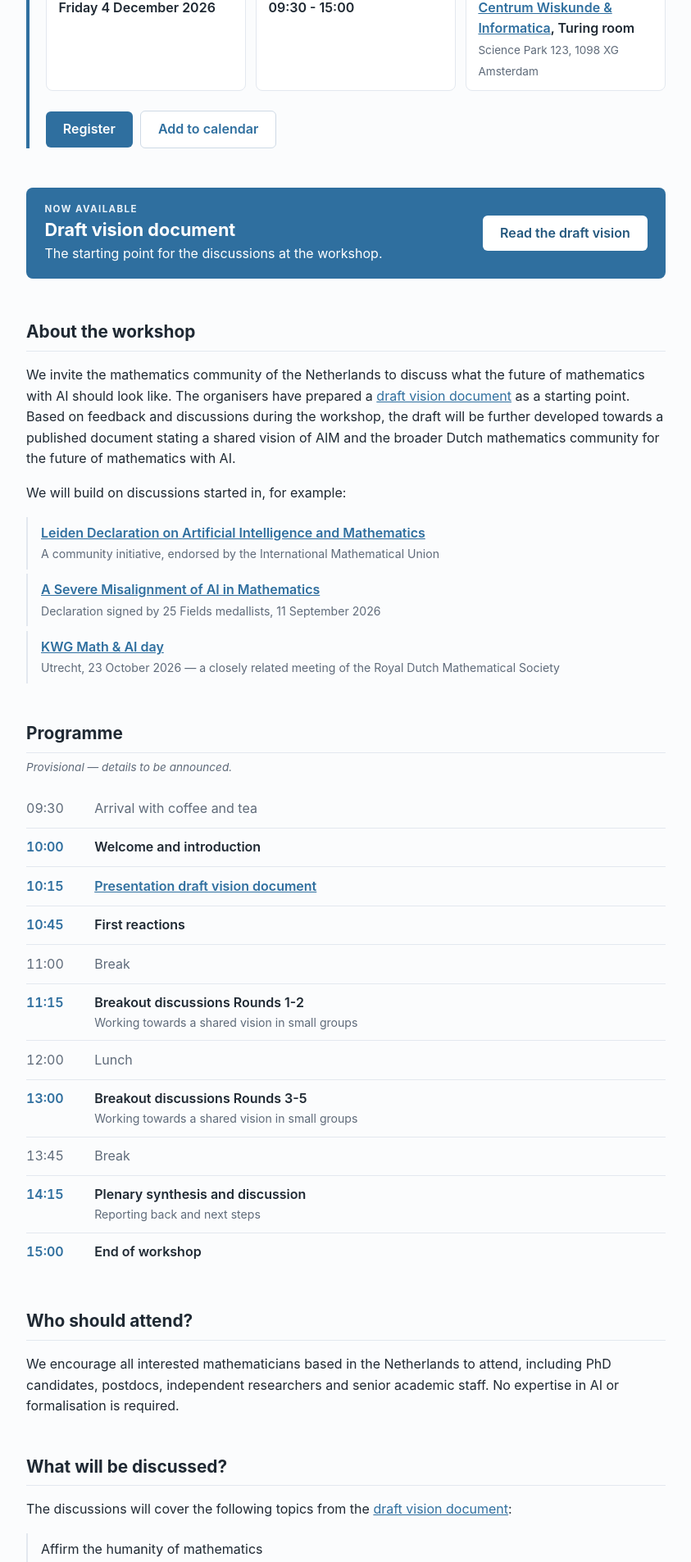
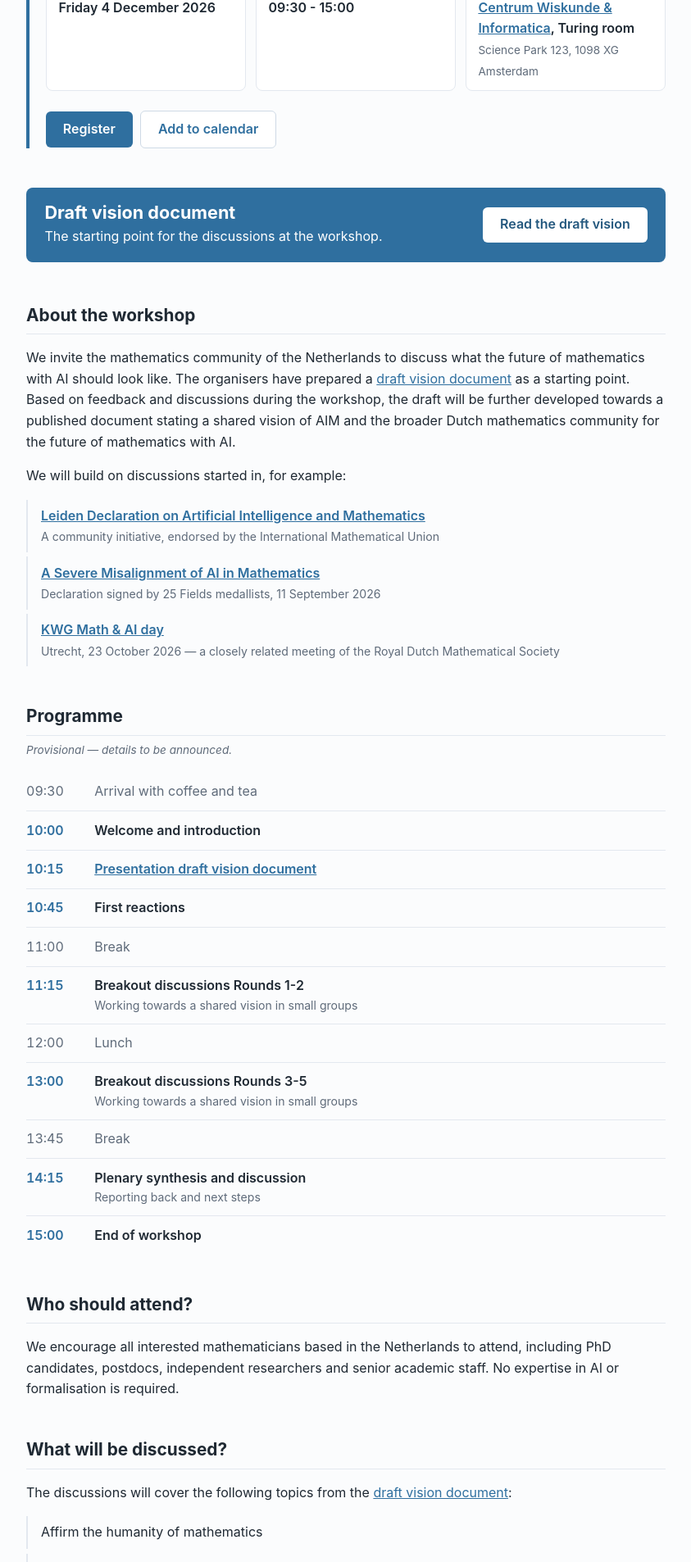
Before and after one commit to ai4mathnl/ai4mathnl.github.io, a Jekyll site: the page built from index.html, in a window 1280 px wide. Shown: the part 507-2413 px from the top of the page at 82% size, without its empty margins (218-1061 px from the left). Built offline with Jekyll 4.4.1, drawn with Linux system fonts in a browser that asks for light colours.

Commit message:
Drop the "Now available" label from the vision callout

```diff
--- a/assets/css/site.css
+++ b/assets/css/site.css
@@ -166,15 +166,6 @@ a:hover { color: var(--accent-dark); }
 }
 
 .callout__text { flex: 1 1 16rem; }
-
-.callout__kicker {
-  margin: 0 0 0.15rem;
-  font-size: 0.72rem;
-  font-weight: 700;
-  letter-spacing: 0.12em;
-  text-transform: uppercase;
-  color: #e8f1f8;
-}
 
 .callout__title {
   margin: 0;
--- a/index.html
+++ b/index.html
@@ -45,7 +45,6 @@ image: /assets/img/social-card.png
 {%- comment %} The one thing on this page that should not be overlooked. {% endcomment %}
 <aside class="callout" aria-labelledby="vision-callout">
   <div class="callout__text">
-    <p class="callout__kicker">Now available</p>
     <h2 class="callout__title" id="vision-callout">{% if site.vision_draft %}Draft vision{% else %}Vision{% endif %} document</h2>
     <p class="callout__note">The starting point for the discussions at the workshop.</p>
   </div>
```
